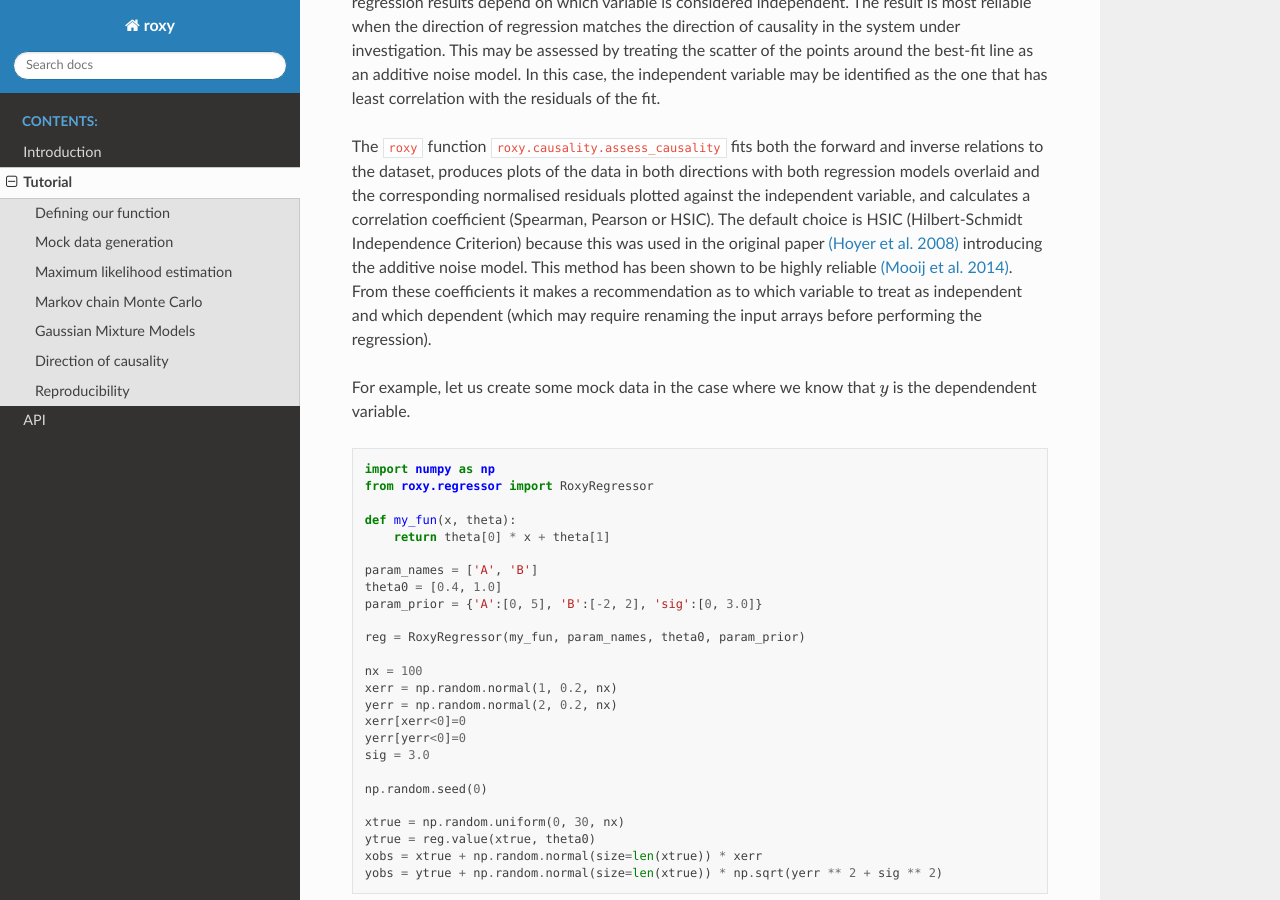
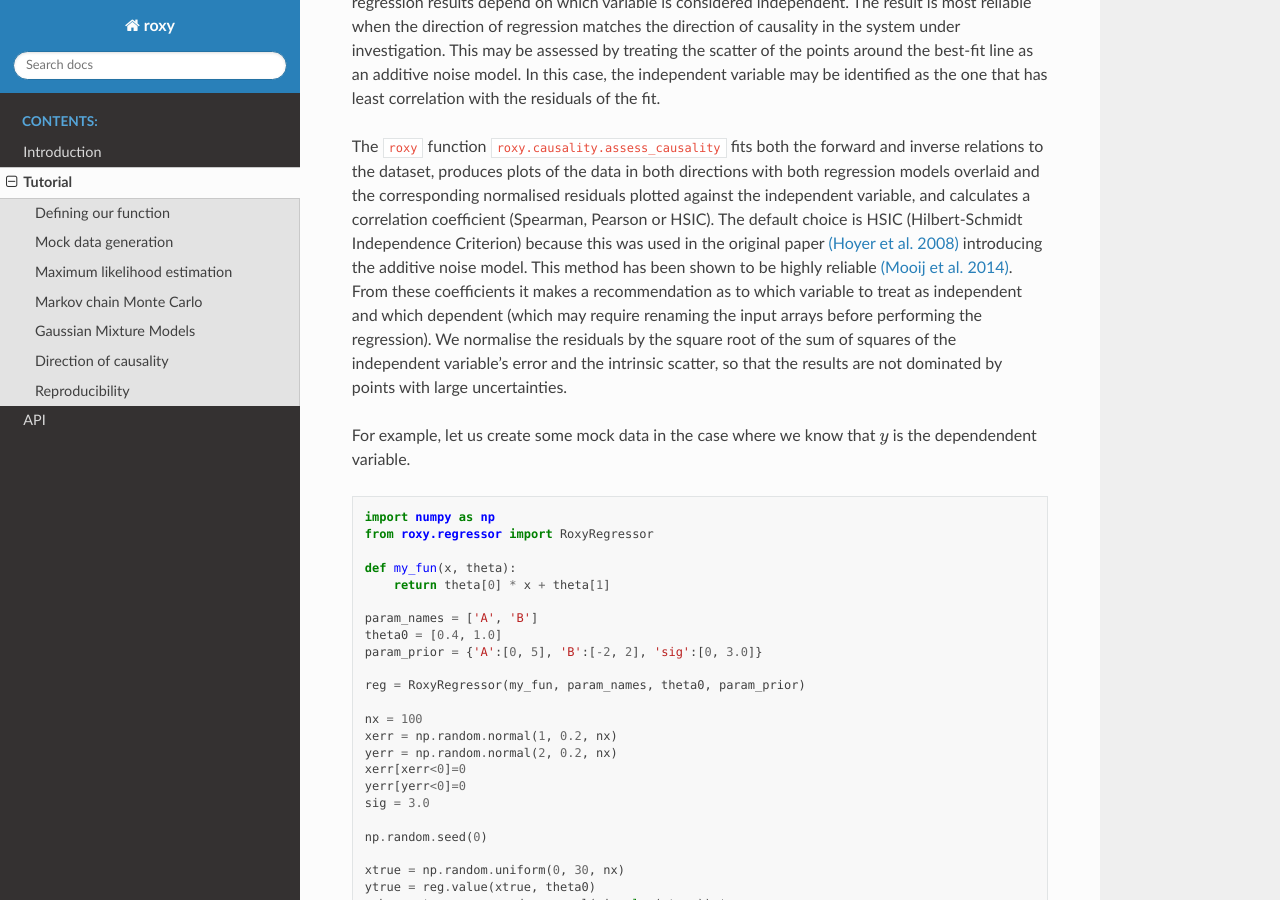
Before and after one commit to DeaglanBartlett/roxy, a Sphinx documentation site: the page built from docs/source/tutorial.rst, in a window 1280 px wide and 900 px high, scrolled down 9202 px. Built offline with Sphinx 7.4.7 and the Read the Docs theme 2.0.0, drawn with Linux system fonts in a browser that asks for light colours.

Commit message:
Describe normalisation in causality tutorial

```diff
--- a/docs/source/tutorial.rst
+++ b/docs/source/tutorial.rst
@@ -348,6 +348,8 @@ This method has been shown to be highly reliable
 `(Mooij et al. 2014) <https://arxiv.org/abs/1412.3773>`_.
 From these coefficients it makes a recommendation as to which variable to treat as independent and which dependent
 (which may require renaming the input arrays before performing the regression).
+We normalise the residuals by the square root of the sum of squares of the independent variable's error and the intrinsic scatter,
+so that the results are not dominated by points with large uncertainties.
 
 For example, let us create some mock data in the case where we know that :math:`y` is the dependendent variable.
 
```
